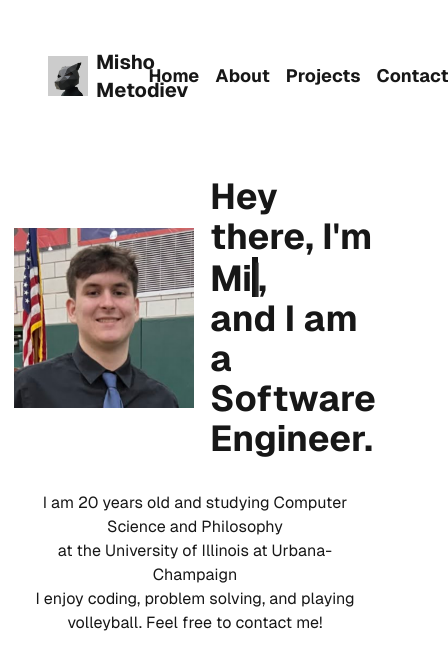
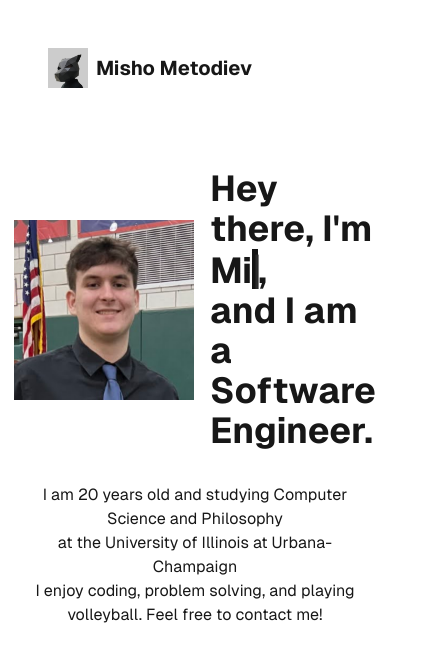
Before and after one commit to Z1pPMystiC/Z1pPMystiC.github.io, a Next.js app: page / in a window 390 px wide. Shown: the top 670 px of the page, 448 px wide, since content can reach past the window. Built offline with nearby package versions, Linux system fonts and the light colour scheme.

Commit message:
feat: Added hamburger menu to header

```diff
--- a/app/about/page.tsx
+++ b/app/about/page.tsx
@@ -1,32 +1,10 @@
-import Image from "next/image";
+import Header from "../components/header"
 
 export default function Home() {
   return (
     <div className="flex flex-col min-h-screen p-8 pb-20 sm:p-20 font-[family-name:var(--font-geist-sans)]">
 
-  <header className="flex items-center justify-between p-4 bg-transparent">
-    <a className="flex items-center gap-3" href="/">
-      <div className="flex items-center gap-2">
-        <Image
-          className="logo-img"
-          src="/images/pfp.png"
-          alt="Profile Picture"
-          width={40}
-          height={40}
-          priority
-        />
-        <div className="title-text text-xl font-bold">
-          Misho Metodiev
-        </div>
-      </div>
-    </a>
-    <div className="nav-buttons flex gap-4">
-      <a className="header-button-text text-lg font-bold hover:underline" href="/">Home</a>
-      <a className="header-button-text text-lg font-bold hover:underline" href="/about">About</a>
-      <a className="header-button-text text-lg font-bold hover:underline" href="/projects">Projects</a>
-      <a className="header-button-text text-lg font-bold hover:underline" href="/contact">Contact</a>
-    </div>
-  </header>
+  <Header />
 
   <main className="flex flex-1 justify-center items-center">
     <div className="flex flex-col items-center gap-8 font-roboto">
--- /dev/null
+++ b/app/components/header.tsx
@@ -0,0 +1,57 @@
+"use client";
+
+import React, { useState } from 'react';
+import Image from "next/image";
+
+const Header: React.FC = () => {
+  const [isMenuOpen, setIsMenuOpen] = useState(false);
+
+  const toggleMenu = () => {
+    setIsMenuOpen((prev) => !prev);
+  };
+
+  return (
+    <header className="flex items-center justify-between p-4 bg-transparent">
+      <a className="flex items-center gap-3" href="/">
+        <div className="flex items-center gap-2">
+          <Image
+            className="logo-img"
+            src="/images/pfp.png"
+            alt="Profile Picture"
+            width={40}
+            height={40}
+            priority
+          />
+          <div className="title-text text-xl font-bold">
+            Misho Metodiev
+          </div>
+        </div>
+      </a>
+      <div className="relative">
+        <button
+          className="hamburger-button focus:outline-none"
+          onClick={toggleMenu}
+        >
+          {/* Hamburger icon */}
+          <div className="hamburger-icon">
+            <div className="line bg-white h-1 w-6 mb-1"></div>
+            <div className="line bg-white h-1 w-6 mb-1"></div>
+            <div className="line bg-white h-1 w-6"></div>
+          </div>
+        </button>
+        {isMenuOpen && (
+          <div className="absolute right-0 mt-2 bg-black shadow-lg rounded-lg p-4 z-10">
+            <div className="nav-buttons flex flex-col gap-2">
+              <a className="header-button-text text-lg font-bold text-white hover:underline" href="/">Home</a>
+              <a className="header-button-text text-lg font-bold text-white hover:underline" href="/about">About</a>
+              <a className="header-button-text text-lg font-bold text-white hover:underline" href="/projects">Projects</a>
+              <a className="header-button-text text-lg font-bold text-white hover:underline" href="/contact">Contact</a>
+            </div>
+          </div>
+        )}
+      </div>
+    </header>
+  );
+};
+
+export default Header;
--- a/app/contact/page.tsx
+++ b/app/contact/page.tsx
@@ -1,32 +1,10 @@
-import Image from "next/image";
+import Header from "../components/header"
 
 export default function Home() {
   return (
     <div className="flex flex-col min-h-screen p-8 pb-20 sm:p-20 font-[family-name:var(--font-geist-sans)]">
 
-      <header className="flex items-center justify-between p-4 bg-transparent">
-        <a className="flex items-center gap-3" href="/">
-          <div className="flex items-center gap-2">
-            <Image
-              className="logo-img"
-              src="/images/pfp.png"
-              alt="Profile Picture"
-              width={40}
-              height={40}
-              priority
-            />
-            <div className="title-text text-xl font-bold">
-              Misho Metodiev
-            </div>
-          </div>
-        </a>
-        <div className="nav-buttons flex gap-4">
-          <a className="header-button-text text-lg font-bold hover:underline" href="/">Home</a>
-          <a className="header-button-text text-lg font-bold hover:underline" href="/about">About</a>
-          <a className="header-button-text text-lg font-bold hover:underline" href="/projects">Projects</a>
-          <a className="header-button-text text-lg font-bold hover:underline" href="/contact">Contact</a>
-        </div>
-      </header>
+      <Header />
 
       <main className="flex flex-1 justify-center items-center">
         <div className="flex flex-col items-center gap-8 font-roboto">
--- a/app/page.tsx
+++ b/app/page.tsx
@@ -2,6 +2,7 @@
 
 import React, { useState, useEffect, useRef } from 'react';
 import Image from "next/image";
+import Header from './components/header';
 
 const calculateAge = (birthDate: string) => {
   const today = new Date();
@@ -14,7 +15,7 @@ const calculateAge = (birthDate: string) => {
   return age;
 };
 
-const Header: React.FC = () => {
+const Name: React.FC = () => {
   const initialText = "Michail";
   const finalText = "Misho";
   const [typedText, setTypedText] = useState(initialText);
@@ -120,29 +121,7 @@ export default function Home() {
   return (
     <div className="flex flex-col min-h-screen p-8 pb-20 sm:p-20 font-[family-name:var(--font-geist-sans)]">
 
-      <header className="flex items-center justify-between p-4 bg-transparent">
-        <a className="flex items-center gap-3" href="/">
-          <div className="flex items-center gap-2">
-            <Image
-              className="logo-img"
-              src="/images/pfp.png"
-              alt="Profile Picture"
-              width={40}
-              height={40}
-              priority
-            />
-            <div className="title-text text-xl font-bold">
-              Misho Metodiev
-            </div>
-          </div>
-        </a>
-        <div className="nav-buttons flex gap-4">
-          <a className="header-button-text text-lg font-bold hover:underline" href="/">Home</a>
-          <a className="header-button-text text-lg font-bold hover:underline" href="/about">About</a>
-          <a className="header-button-text text-lg font-bold hover:underline" href="/projects">Projects</a>
-          <a className="header-button-text text-lg font-bold hover:underline" href="/contact">Contact</a>
-        </div>
-      </header>
+      <Header />
 
       <main className="flex flex-1 justify-center items-center">
         <div className="flex flex-col items-center gap-8 font-roboto">
@@ -154,7 +133,7 @@ export default function Home() {
               height={180}
               priority
             />
-            <Header />
+            <Name />
           </div>
 
           <PersonalInfo />
--- a/app/projects/page.tsx
+++ b/app/projects/page.tsx
@@ -1,7 +1,7 @@
 "use client";
 
-import Image from "next/image";
 import React, { useState } from 'react';
+import Header from "../components/header"
 
 // Define the interface for a project
 interface Project {
@@ -178,29 +178,7 @@ export default function Home() {
   return (
     <div className="flex flex-col min-h-screen p-8 pb-20 sm:p-20 font-[family-name:var(--font-geist-sans)]">
 
-  <header className="flex items-center justify-between p-4 bg-transparent">
-    <a className="flex items-center gap-3" href="/">
-      <div className="flex items-center gap-2">
-        <Image
-          className="logo-img"
-          src="/images/pfp.png"
-          alt="Profile Picture"
-          width={40}
-          height={40}
-          priority
-        />
-        <div className="title-text text-xl font-bold">
-          Misho Metodiev
-        </div>
-      </div>
-    </a>
-    <div className="nav-buttons flex gap-4">
-      <a className="header-button-text text-lg font-bold hover:underline" href="/">Home</a>
-      <a className="header-button-text text-lg font-bold hover:underline" href="/about">About</a>
-      <a className="header-button-text text-lg font-bold hover:underline" href="/projects">Projects</a>
-      <a className="header-button-text text-lg font-bold hover:underline" href="/contact">Contact</a>
-    </div>
-  </header>
+  <Header />
 
   <main className="flex flex-1 justify-center items-center">
     <div className="flex flex-col items-center gap-8 font-roboto">
```
